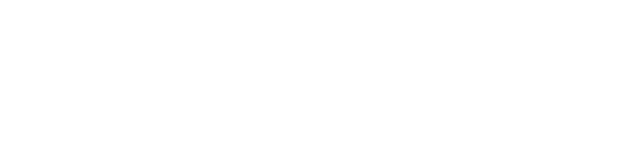
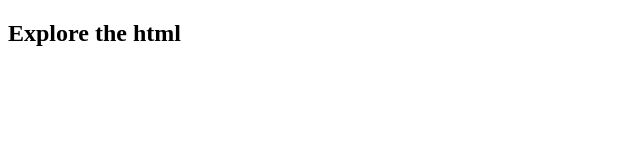
Before and after one commit to forhadch30/module-3, a plain HTML site: page index.html in a window 1280 px wide. Shown: the whole page, without its empty margins (0-640 px from the left). Drawn offline with Linux system fonts and the light colour scheme.

Commit message:
my first commit

```diff
--- a/index.html
+++ b/index.html
@@ -6,6 +6,6 @@
     <title>My first Ever Girhub repo</title>
 </head>
 <body>
-
+    <h2>Explore the html</h2>
 </body>
 </html>
```
